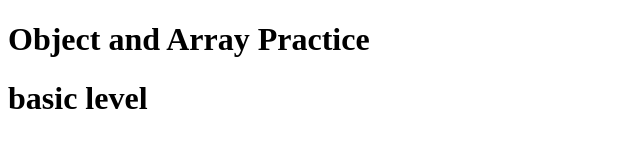
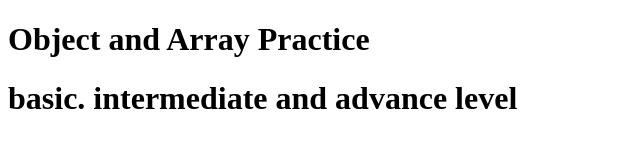
Before and after one commit to ShoaibAhmed230/objects-and-arrays-practice-task, a plain HTML site: page index.html in a window 1280 px wide. Shown: the whole page, without its empty margins (0-640 px from the left). Drawn offline with Linux system fonts and the light colour scheme.

Commit message:
added heading

```diff
--- a/index.html
+++ b/index.html
@@ -8,7 +8,7 @@
 </head>
 <body>
    <h1>Object and Array Practice</h1>
-   <h1>basic level</h1>
+   <h1>basic. intermediate and advance level</h1>
 
    <script src="basic.js"></script>
    <script src="intermediat.js"></script>
```
